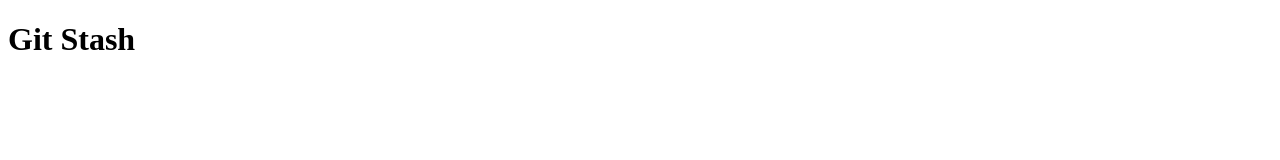
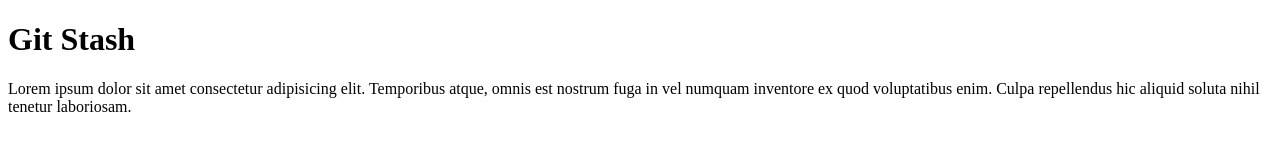
Before and after one commit to aungthinnko/GitStash, a plain HTML site: page index.html in a window 1280 px wide. Drawn offline with Linux system fonts and the light colour scheme.

Commit message:
adding js file

```diff
--- /dev/null
+++ b/feature.js
@@ -0,0 +1 @@
+console.log(' done ');
--- a/index.html
+++ b/index.html
@@ -8,5 +8,11 @@
 </head>
 <body>
     <h1>Git Stash</h1>
+    <p>
+        Lorem ipsum dolor sit amet consectetur adipisicing elit.
+        Temporibus atque, omnis est nostrum fuga in vel numquam
+        inventore ex quod voluptatibus enim.
+        Culpa repellendus hic aliquid soluta nihil tenetur laboriosam.
+    </p>
 </body>
 </html>
```
